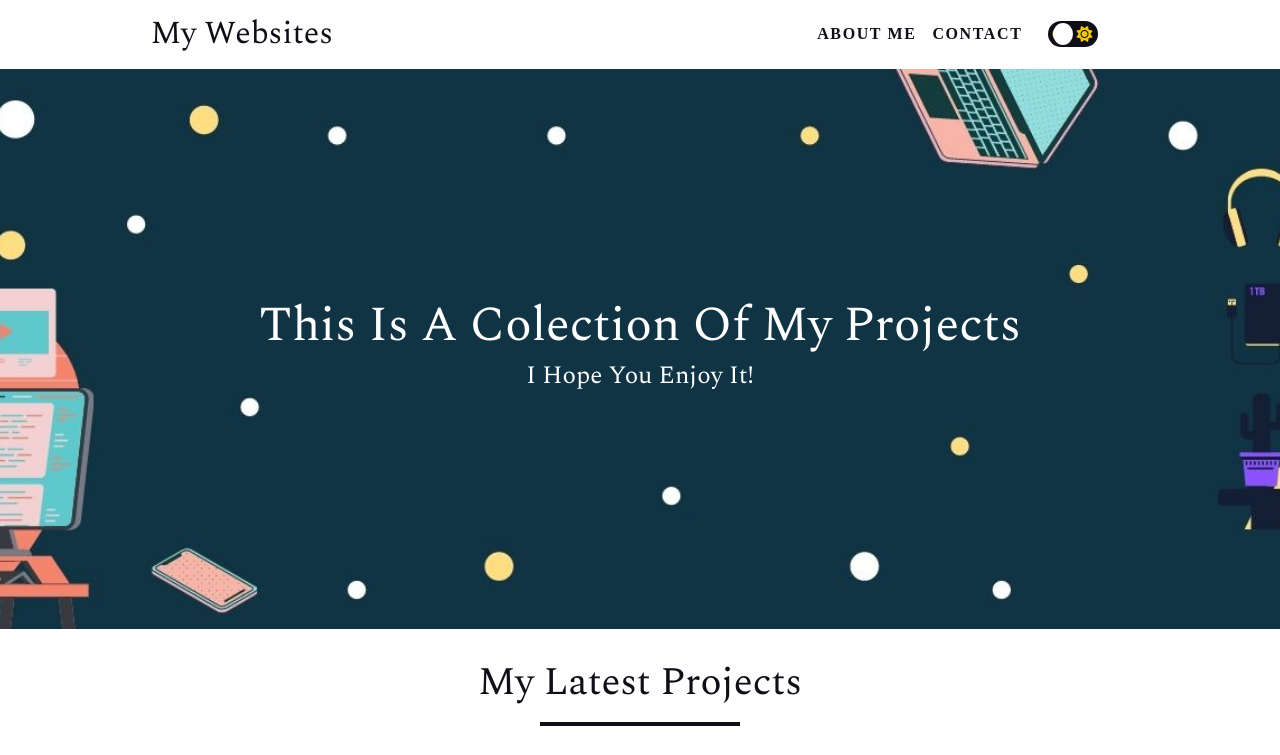
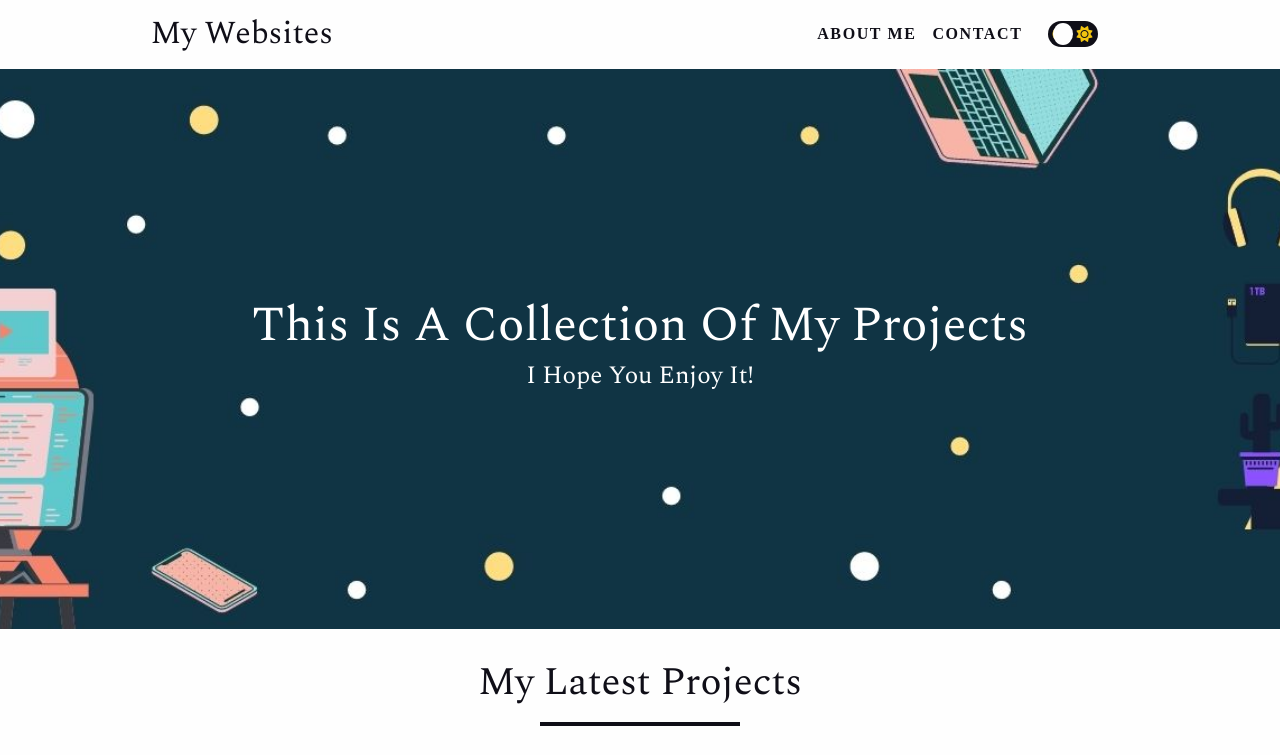
Before and after one commit to maxrpark/myfirstwebsite1.0.4, a plain HTML site: page index.html in a window 1280 px wide. Shown: the top 755 px of the page. Drawn offline with nearby package versions, Linux system fonts and the light colour scheme.

Commit message:
Update index.html

```diff
--- a/index.html
+++ b/index.html
@@ -123,7 +123,7 @@
 
       <!-- HeroImg -->
       <div class="hero-section">
-        <h1>this is a colection of my projects</h1>
+        <h1>this is a collection of my projects</h1>
         <h4>I hope you enjoy it!</h4>
       </div>
     </header>
```
